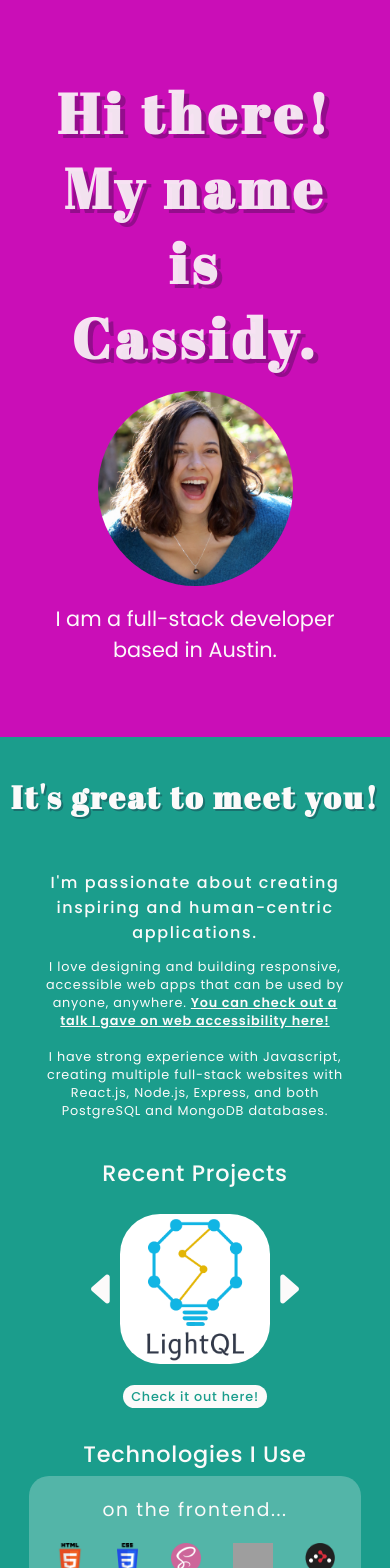
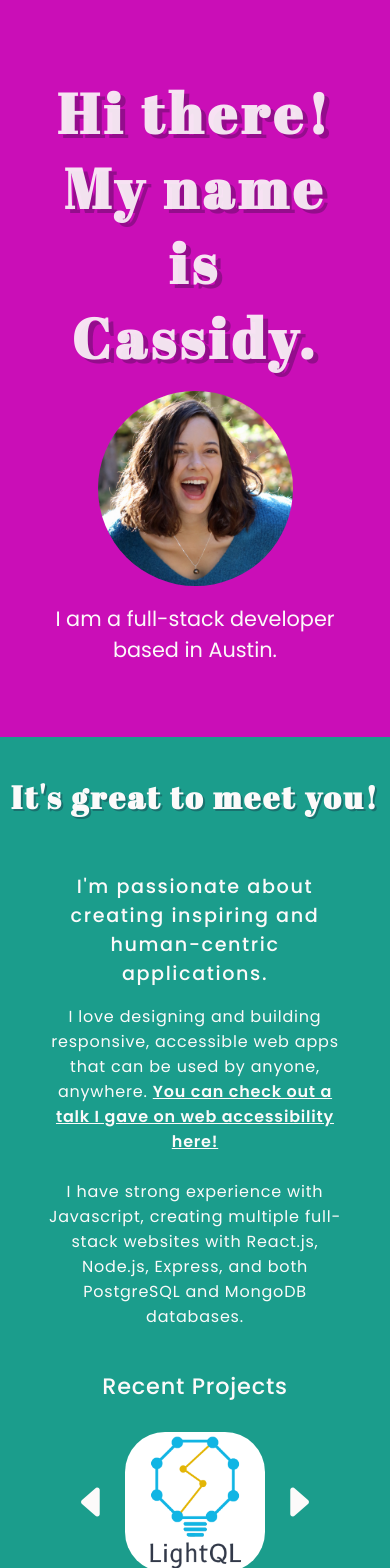
Before and after one commit to cassidyrose56/CassidyIsCoding, a React app: page / in a window 390 px wide. Shown: the top 1568 px of the page. Built offline with nearby package versions, Linux system fonts and the light colour scheme; grey boxes are pictures that could not be loaded; some icons are missing.

Commit message:
added text-align: center to section titles

```diff
--- a/client/src/components/PersonalInfo.js
+++ b/client/src/components/PersonalInfo.js
@@ -126,15 +126,15 @@ const PersonalInfo = () => {
                     <div  style={{position:'relative'}}>
                         <Slider id='sliders'>
                             <Slide index={0}>
-                                <Image src={lightQL} className='carousel-image' style={{height:'150px', width:'auto'}} />
+                                <Image src={lightQL} className='carousel-image' style={{height:'140px', width:'auto'}} />
                             </Slide>
                             <Slide index={1}>
-                                <Image src={internHouse} className='carousel-image' style={{height:'150px', width:'auto'}} />
+                                <Image src={internHouse} className='carousel-image' style={{height:'140px', width:'auto'}} />
 
                             </Slide>
                         </Slider>
-                        <ButtonBack onClick={handlePrevious} className='slider-btns' style={{left: -40}}><i class="bi bi-caret-left-fill" style={{fontSize: '2.5rem'}}></i></ButtonBack>
-                        <ButtonNext onClick={handleNext} className='slider-btns' style={{right: -40}}><i class="bi bi-caret-right-fill" style={{fontSize: '2.5rem'}}></i></ButtonNext>
+                        <ButtonBack onClick={handlePrevious} className='slider-btns' style={{left: -50}}><i class="bi bi-caret-left-fill" style={{fontSize: '2.5rem'}}></i></ButtonBack>
+                        <ButtonNext onClick={handleNext} className='slider-btns' style={{right: -50}}><i class="bi bi-caret-right-fill" style={{fontSize: '2.5rem'}}></i></ButtonNext>
                         <a id='proj-name' href={link} target="_blank">Check it out here!</a>
                     </div>
 
--- a/client/src/styles/contact.scss
+++ b/client/src/styles/contact.scss
@@ -74,10 +74,9 @@
     }
 
     #contact-title {
-        margin: 0;
         margin-top: 3%;
         font-size: 2.5rem;
-        text-shadow: 4px 3px 0px rgba($black, 0.3);
+        text-align: center;
     }
 
     #contact-text {
--- a/client/src/styles/personal-info.scss
+++ b/client/src/styles/personal-info.scss
@@ -177,16 +177,17 @@
     #info-title {
         font-size: 2rem;
         margin: 4.5vh 0;
+        text-align: center;
         text-shadow: 2px 2px 0px rgba($black, 0.3);
     }
 
     #work-info {
-        font-size: 1rem;
+        font-size: 1.2rem;
         text-align: center;
     }
 
     #work-details {
-        font-size: 0.8rem;
+        font-size: 1rem;
         text-align: center;
     }
 
--- a/client/src/styles/resume.scss
+++ b/client/src/styles/resume.scss
@@ -90,6 +90,7 @@ ul {
 @media screen and (max-width: 849px) {
     #resume-title {
         font-size: 1.8rem;
+        text-align: center;
     }
 
     #resume {
```
